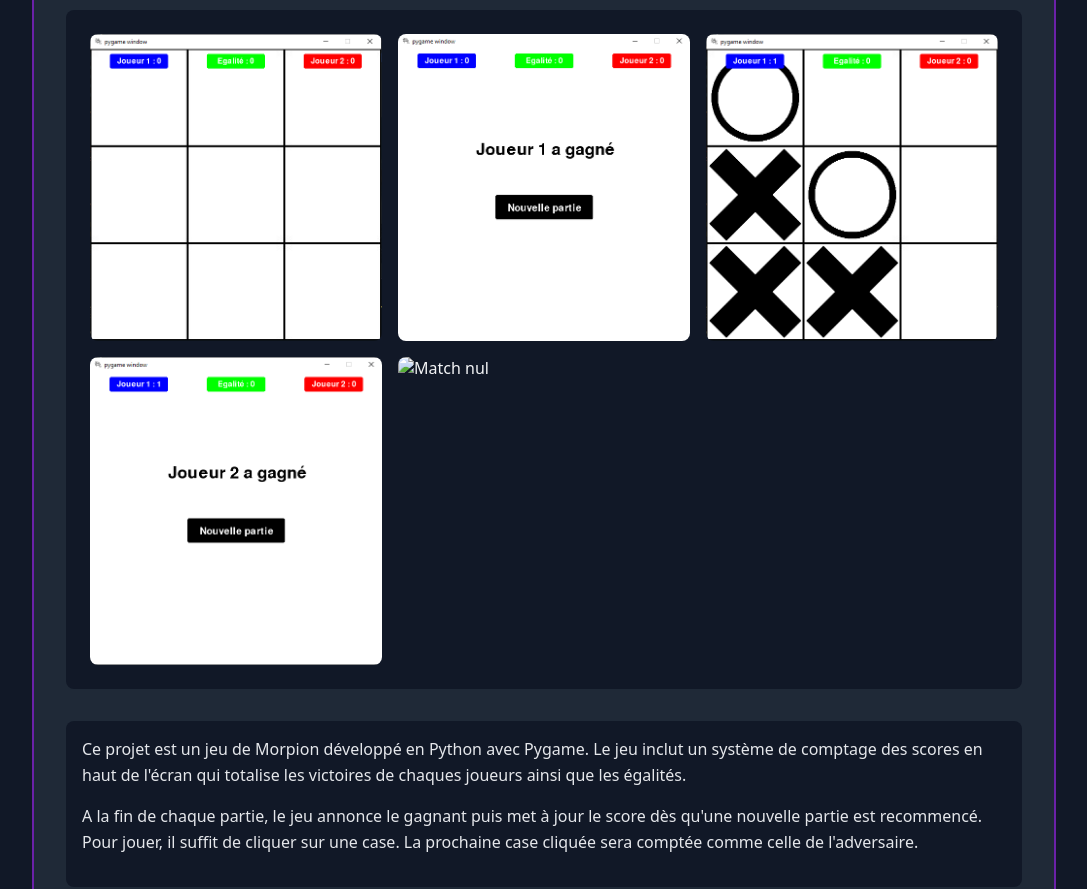
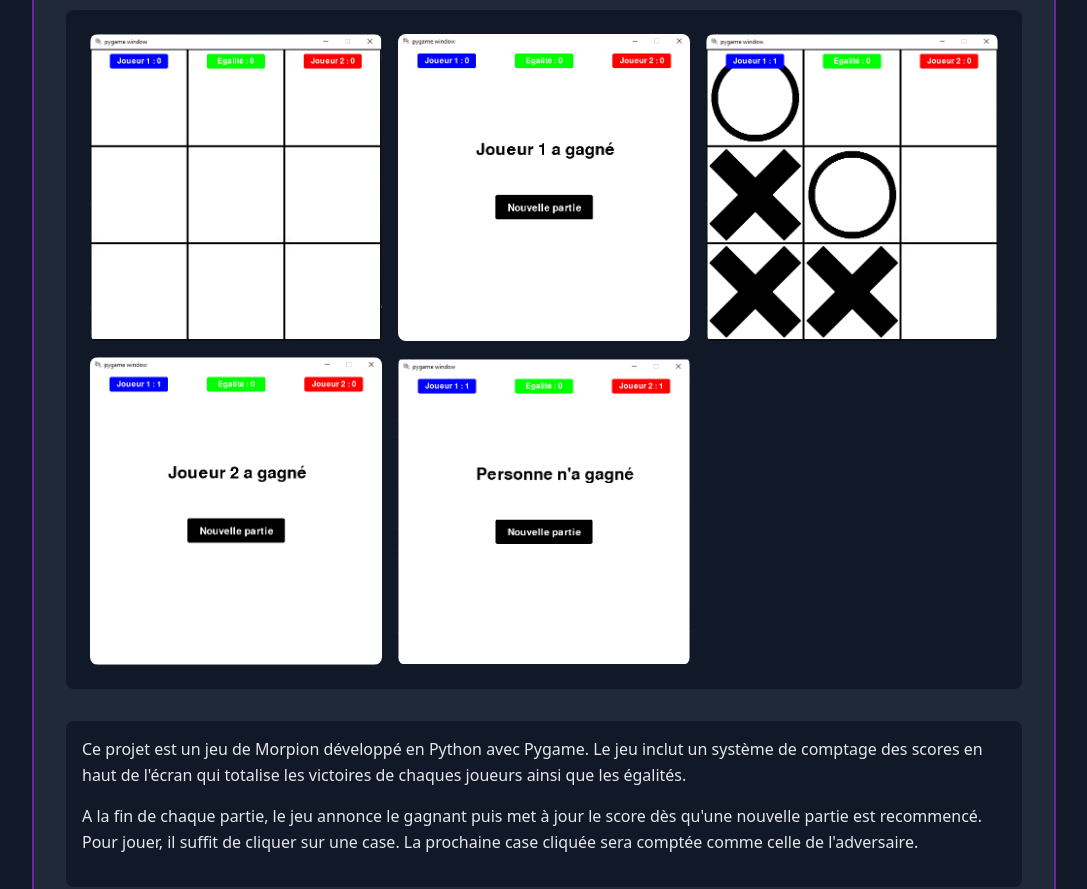
Before and after one commit to Gab1324/Gab1324.github.io, a plain HTML site: page morpion-detail.html in a window 1280 px wide. Shown: the part 208-1097 px from the top of the page, without its empty margins (96-1183 px from the left). Drawn offline with Linux system fonts and the light colour scheme.

Commit message:
Update morpion-detail.html

```diff
--- a/morpion-detail.html
+++ b/morpion-detail.html
@@ -254,7 +254,7 @@
                     <div class="gallery-caption">Victoire des O</div>
                 </div>
                 <div class="gallery-item">
-                    <img src="morpion_pictures/morpion_égalité.png" alt="Match nul">
+                    <img src="morpion_pictures/morpion_egalité.png" alt="Match nul">
                     <div class="gallery-caption">Match nul</div>
                 </div>
                 <!-- Ajoutez d'autres images si nécessaire -->
```
